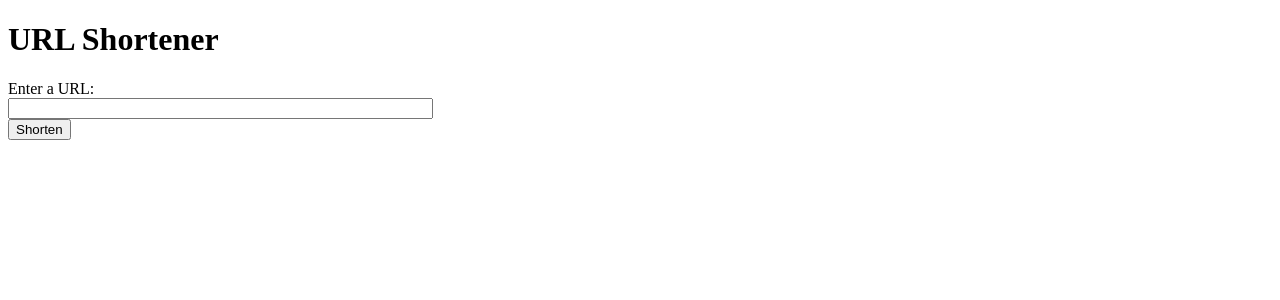
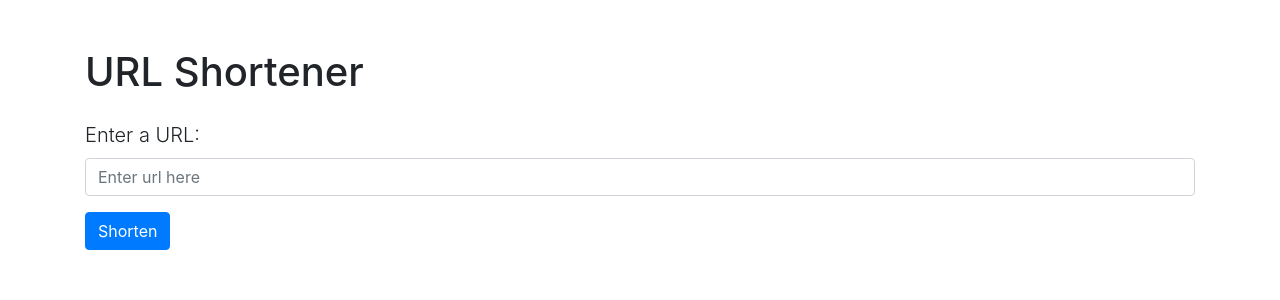
Before and after one commit to Rudreshcg/URL-shortner, a Flask app: page / in a window 1280 px wide. Shown: the top 300 px of the page. Run offline with Flask 3, Linux system fonts and the light colour scheme; some libraries are stand-ins or nearby versions.

Commit message:
Update home.html

```diff
--- a/templates/home.html
+++ b/templates/home.html
@@ -1,17 +1,22 @@
 <!DOCTYPE html>
 <html>
-
 <head>
     <title>URL Shortener</title>
+    <link href="https://stackpath.bootstrapcdn.com/bootstrap/4.5.2/css/bootstrap.min.css" rel="stylesheet">
+    <link rel="stylesheet" href="{{ url_for('static', filename='style.css') }}">
 </head>
+<body>
+<div class="container">
+    <h1 class="mt-5 mb-4">URL Shortener</h1>
+    <form class="mb-5" action="{{ url_for('home') }}" method="post">
+        <div class="form-group">
+            <label class="lead" for="url">Enter a URL:</label>
+            <input type="text" class="form-control text-muted" id="url" name="url" placeholder="Enter url here" size="50" required>
+        </div>
+        <button type="submit" class="btn btn-primary">Shorten</button>
+    </form>
+</div>
 
-<body>
-    <h1>URL Shortener</h1>
-    <form action="{{ url_for('home') }}" method="post">
-        <label for="url">Enter a URL:</label><br>
-        <input type="text" id="url" name="url" size="50"><br>
-        <input type="submit" value="Shorten">
-    </form>
+<script src="https://stackpath.bootstrapcdn.com/bootstrap/4.5.2/js/bootstrap.min.js"></script>
 </body>
-
 </html>
```
